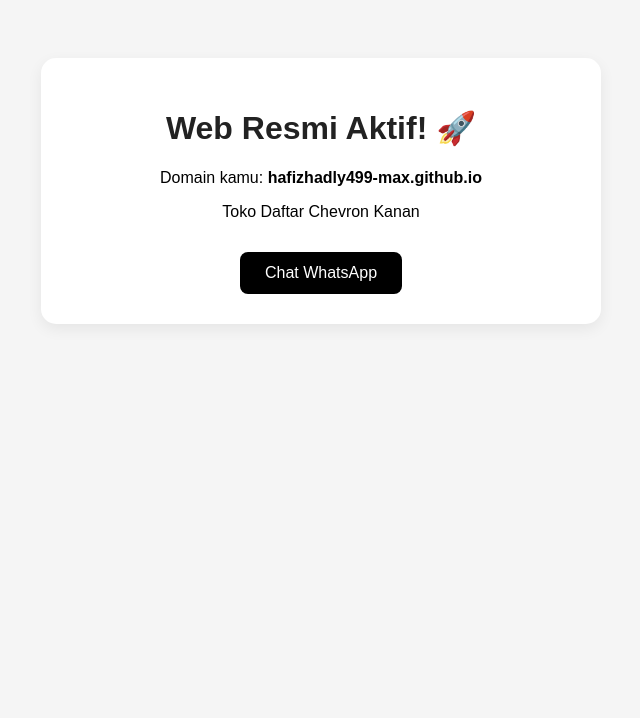
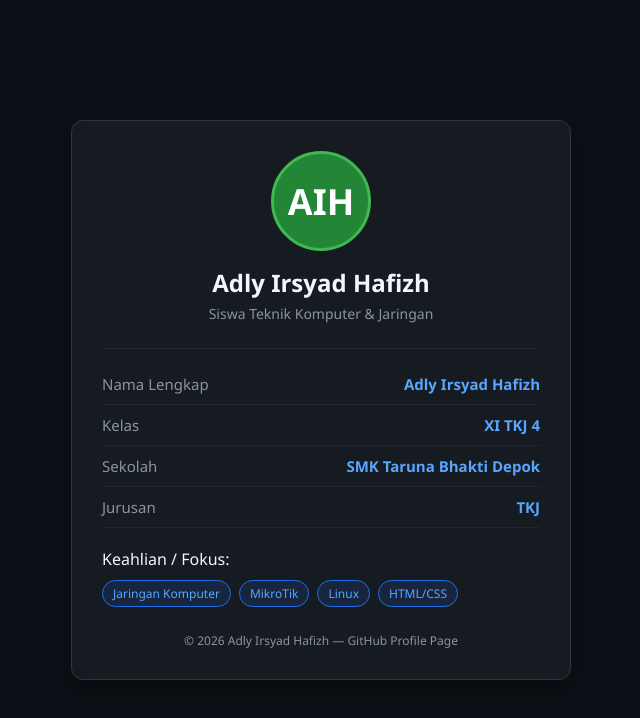
Before and after one commit to hafizhadly499-max/hafizhadly499-max.github.io, a plain HTML site: page index.html in a window 1280 px wide. Shown: the whole page, without its empty margins (319-959 px from the left). Drawn offline with Linux system fonts and the light colour scheme.

Commit message:
Update index.html

```diff
--- a/index.html
+++ b/index.html
@@ -1,20 +1,161 @@
 <!DOCTYPE html>
-<html>
+<html lang="id">
 <head>
-<meta name="viewport" content="width=device-width, initial-scale=1">
-<title>Toko Saya</title>
-<style>
-body{font-family:Arial;text-align:center;padding:50px;background:#f5f5f5}
-h1{color:#222} .box{background:white;padding:30px;border-radius:15px;box-shadow:0 5px 15px #0001;max-width:500px;margin:auto}
-a{background:black;color:white;padding:12px 25px;border-radius:8px;text-decoration:none;display:inline-block;margin-top:15px}
-</style>
+    <meta charset="UTF-8">
+    <meta name="viewport" content="width=device-width, initial-scale=1.0">
+    <title>Biodata - Adly Irsyad Hafizh</title>
+    <style>
+        * {
+            box-sizing: border-box;
+            margin: 0;
+            padding: 0;
+            font-family: 'Segoe UI', Tahoma, Geneva, Verdana, sans-serif;
+        }
+
+        body {
+            background-color: #0d1117;
+            color: #c9d1d9;
+            display: flex;
+            justify-content: center;
+            align-items: center;
+            min-height: 100vh;
+            padding: 20px;
+        }
+
+        .card {
+            background-color: #161b22;
+            border: 1px solid #30363d;
+            border-radius: 12px;
+            width: 100%;
+            max-width: 500px;
+            padding: 30px;
+            box-shadow: 0 8px 24px rgba(0, 0, 0, 0.5);
+        }
+
+        .profile-header {
+            text-align: center;
+            margin-bottom: 25px;
+        }
+
+        .avatar {
+            width: 100px;
+            height: 100px;
+            border-radius: 50%;
+            background-color: #238636;
+            color: #ffffff;
+            display: flex;
+            align-items: center;
+            justify-content: center;
+            font-size: 36px;
+            font-weight: bold;
+            margin: 0 auto 15px auto;
+            border: 3px solid #3fb950;
+        }
+
+        .profile-header h1 {
+            font-size: 24px;
+            color: #f0f6fc;
+            margin-bottom: 5px;
+        }
+
+        .profile-header p {
+            color: #8b949e;
+            font-size: 14px;
+        }
+
+        .info-group {
+            border-top: 1px solid #21262d;
+            padding-top: 15px;
+        }
+
+        .info-item {
+            display: flex;
+            justify-content: space-between;
+            padding: 10px 0;
+            border-bottom: 1px solid #21262d;
+            font-size: 15px;
+        }
+
+        .info-label {
+            color: #8b949e;
+            font-weight: 500;
+        }
+
+        .info-value {
+            color: #58a6ff;
+            font-weight: 600;
+        }
+
+        .skills-title {
+            margin-top: 20px;
+            margin-bottom: 10px;
+            font-size: 16px;
+            color: #f0f6fc;
+        }
+
+        .skills-tags {
+            display: flex;
+            gap: 8px;
+            flex-wrap: wrap;
+        }
+
+        .tag {
+            background-color: #1f6feb23;
+            color: #58a6ff;
+            border: 1px solid #1f6feb;
+            padding: 4px 10px;
+            border-radius: 20px;
+            font-size: 12px;
+        }
+
+        footer {
+            text-align: center;
+            margin-top: 25px;
+            font-size: 12px;
+            color: #8b949e;
+        }
+    </style>
 </head>
 <body>
-<div class="box">
-<h1>Web Resmi Aktif! 🚀</h1>
-<p>Domain kamu: <b>hafizhadly499-max.github.io</b></p>
-<p>Toko Daftar Chevron Kanan</p>
-<a href="#">Chat WhatsApp</a>
-</div>
+
+    <div class="card">
+        <div class="profile-header">
+            <div class="avatar">AIH</div>
+            <h1>Adly Irsyad Hafizh</h1>
+            <p>Siswa Teknik Komputer & Jaringan</p>
+        </div>
+
+        <div class="info-group">
+            <div class="info-item">
+                <span class="info-label">Nama Lengkap</span>
+                <span class="info-value">Adly Irsyad Hafizh</span>
+            </div>
+            <div class="info-item">
+                <span class="info-label">Kelas</span>
+                <span class="info-value">XI TKJ 4</span>
+            </div>
+            <div class="info-item">
+                <span class="info-label">Sekolah</span>
+                <span class="info-value">SMK Taruna Bhakti Depok</span>
+            </div>
+            <div class="info-item">
+                <span class="info-label">Jurusan</span>
+                <span class="info-value">TKJ</span>
+            </div>
+        </div>
+
+        <div class="skills-title">Keahlian / Fokus:</div>
+        <div class="skills-tags">
+            <span class="tag">Jaringan Komputer</span>
+            <span class="tag">MikroTik</span>
+            <span class="tag">Linux</span>
+            <span class="tag">HTML/CSS</span>
+        </div>
+
+        <footer>
+            <p>&copy; 2026 Adly Irsyad Hafizh — GitHub Profile Page</p>
+        </footer>
+    </div>
+
 </body>
 </html>
```
